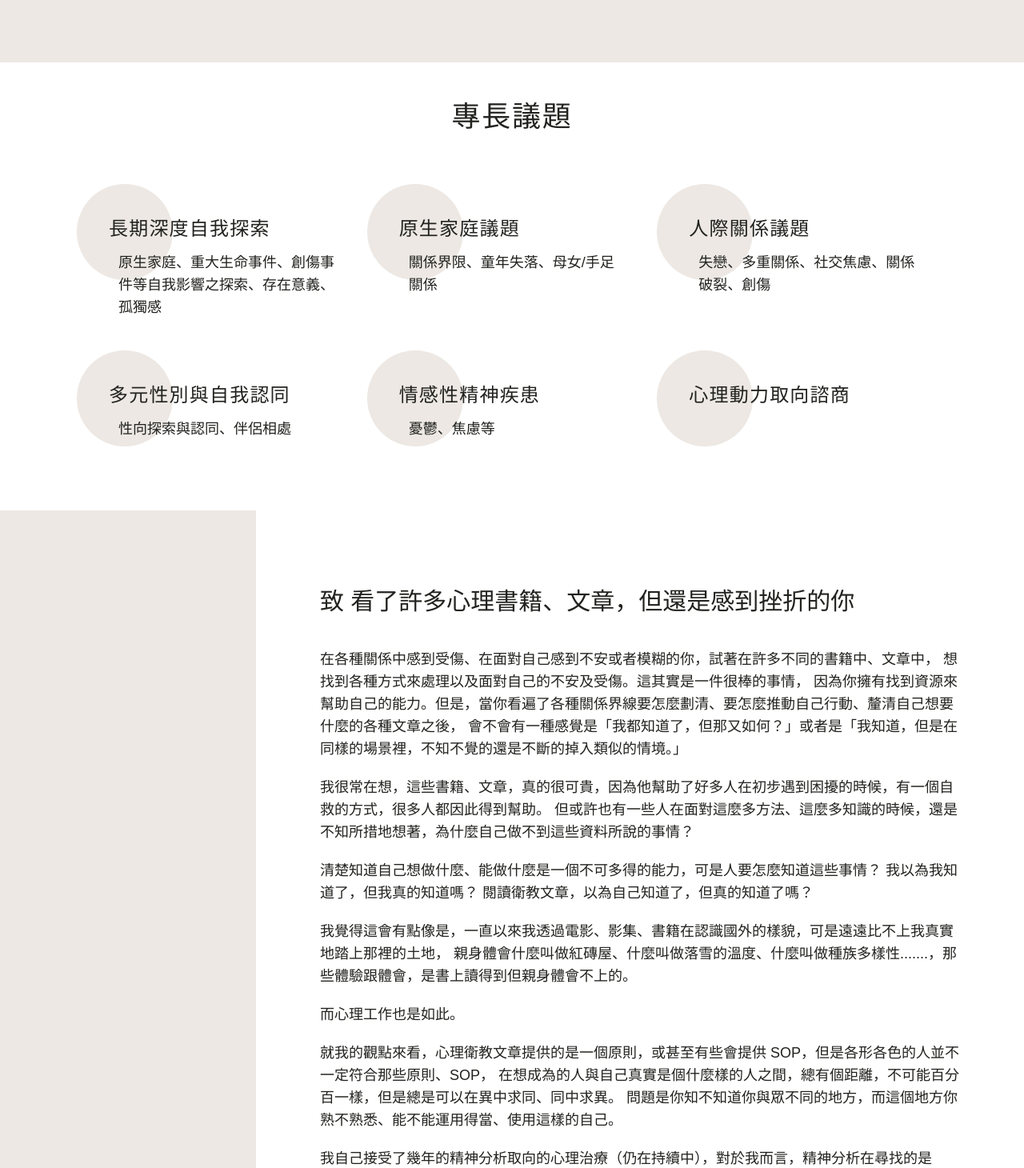
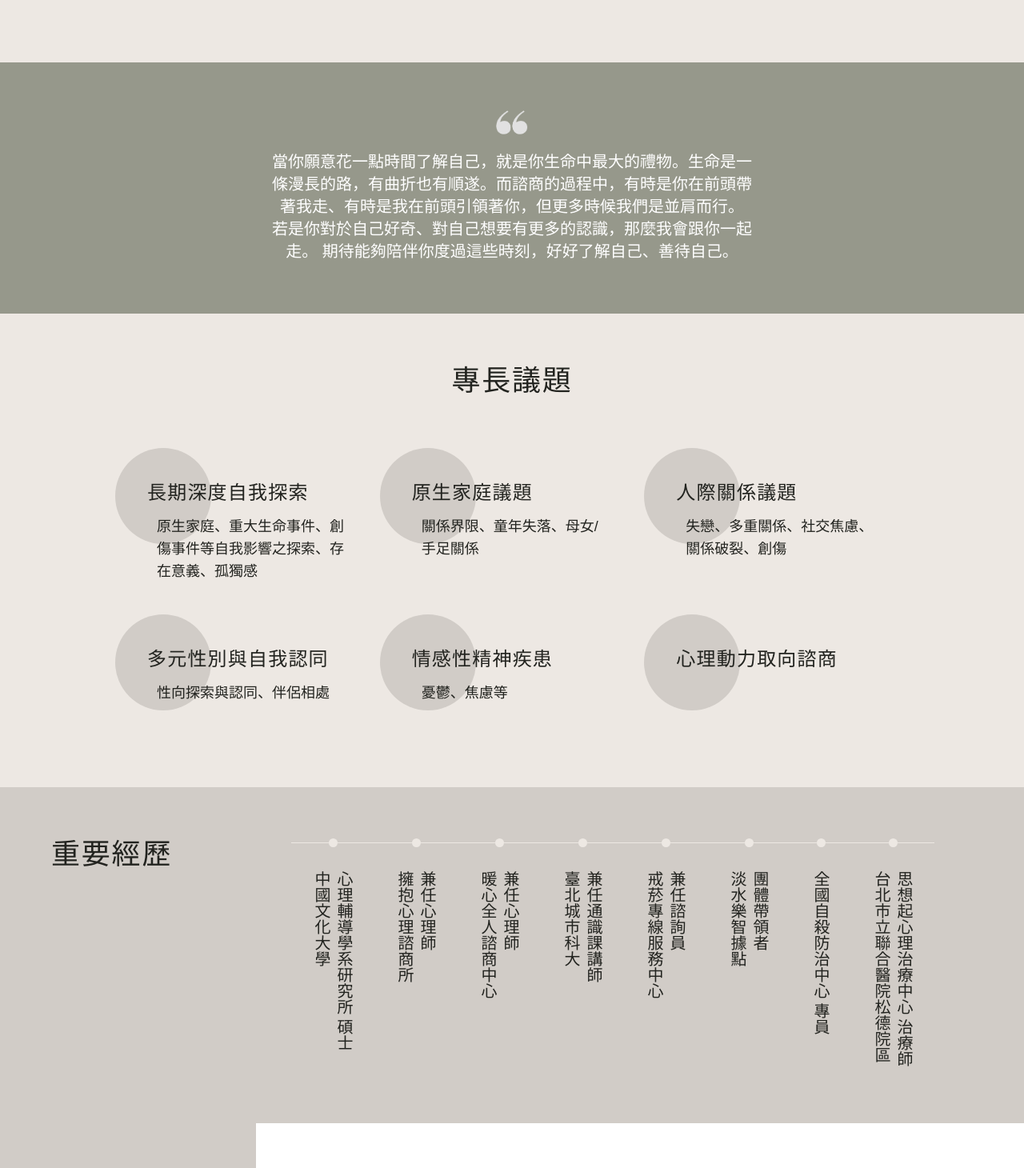
Before and after one commit to harperHo/YinChuPsychologist, a Next.js app: page / in a window 1280 px wide. Shown: the part 690-2150 px from the top of the page at 80% size. Built offline with nearby package versions, Linux system fonts and the light colour scheme; a web font is replaced by a local one.

Commit message:
feat: quotes and experiences

```diff
--- a/app/page.tsx
+++ b/app/page.tsx
@@ -7,6 +7,7 @@ import About from "./sections/About";
 import Specialties from "./sections/Specialties";
 import Experiences from "./sections/Experiences";
 import Preface from "./sections/Preface";
+import Article from "./sections/Article";
 
 export default function Page() {
   return (
@@ -16,15 +17,18 @@ export default function Page() {
         <Section id="about">
           <About />
         </Section>
+        <Section id="preface">
+          <Preface />
+        </Section>
         <Section id="specialties">
           <Specialties />
         </Section>
-        <Section id="preface">
-          <Preface />
+        <Section id="experiences">
+          <Experiences />
         </Section>
-        {/* <Section id="experiences">
-          <Experiences />
-        </Section> */}
+        <Section id="article">
+          <Article />
+        </Section>
       </Content>
     </>
   );
--- /dev/null
+++ b/app/sections/Article.tsx
@@ -0,0 +1,53 @@
+import React from "react";
+
+const Article: React.FC = () => {
+  return (
+    <div className="flex items-center mt-[-80px]">
+      <div className="w-0 md:w-1/4"></div>
+      <div className="px-8 py-10 bg-white child:mb-5 font-gen-wan-min text-lg md:px-20 md:py-24 md:w-3/4">
+        <p className="text-3xl !mb-10">
+          致 看了許多心理書籍、文章，但還是感到挫折的你
+        </p>
+        <p>
+          在各種關係中感到受傷、在面對自己感到不安或者模糊的你，試著在許多不同的書籍中、文章中，
+          想找到各種方式來處理以及面對自己的不安及受傷。這其實是一件很棒的事情，
+          因為你擁有找到資源來幫助自己的能力。但是，當你看遍了各種關係界線要怎麼劃清、要怎麼推動自己行動、釐清自己想要什麼的各種文章之後，
+          會不會有一種感覺是「我都知道了，但那又如何？」或者是「我知道，但是在同樣的場景裡，不知不覺的還是不斷的掉入類似的情境。」
+        </p>
+        <p>
+          我很常在想，這些書籍、文章，真的很可貴，因為他幫助了好多人在初步遇到困擾的時候，有一個自救的方式，很多人都因此得到幫助。
+          但或許也有一些人在面對這麼多方法、這麼多知識的時候，還是不知所措地想著，為什麼自己做不到這些資料所說的事情？
+        </p>
+        <p>
+          清楚知道自己想做什麼、能做什麼是一個不可多得的能力，可是人要怎麼知道這些事情？
+          我以為我知道了，但我真的知道嗎？
+          閱讀衛教文章，以為自己知道了，但真的知道了嗎？
+        </p>
+        <p>
+          我覺得這會有點像是，一直以來我透過電影、影集、書籍在認識國外的樣貌，可是遠遠比不上我真實地踏上那裡的土地，
+          親身體會什麼叫做紅磚屋、什麼叫做落雪的溫度、什麼叫做種族多樣性.......，那些體驗跟體會，是書上讀得到但親身體會不上的。
+        </p>
+        <p>而心理工作也是如此。</p>
+        <p>
+          就我的觀點來看，心理衛教文章提供的是一個原則，或甚至有些會提供
+          SOP，但是各形各色的人並不一定符合那些原則、SOP，
+          在想成為的人與自己真實是個什麼樣的人之間，總有個距離，不可能百分百一樣，但是總是可以在異中求同、同中求異。
+          問題是你知不知道你與眾不同的地方，而這個地方你熟不熟悉、能不能運用得當、使用這樣的自己。
+        </p>
+        <p>
+          我自己接受了幾年的精神分析取向的心理治療（仍在持續中），對於我而言，精神分析在尋找的是「真相」，對於自己的「真實」，
+          如何踏實的理解且接受「真實的自己」。當然看清楚自己的面貌有時候是更為恐懼且不安的，發現自己並非想像中的那樣是那麼的赤裸或者是難堪，
+          但是眼前（或是躺椅之後）專業治療者的陪伴，細細釐清哪些是他人的部分、哪些是屬於自己的部分，也釐清那些困難與恐懼是來自於現實還是想像。
+          當這些部分有充分的時間探索的時候，會對自己的輪廓越來越清晰。
+        </p>
+        <p>
+          而心理諮商/治療/分析，就是在協助你進入這個屬於你自己，獨一無二的自我裡頭，找到屬於你對你自己的知識。
+          我一直很在乎真實，或許是溫尼考特所說的真我，心理工作是貼近真實、而非打造一個理想但不真實的自我
+          （而我們很多時候在這個世界上不就已經在扮演出一個「非我」的角色了嗎？）的過程，這不是讀書讀來的，這是進到治療室中體會到的。
+        </p>
+      </div>
+    </div>
+  );
+};
+
+export default Article;
--- a/app/sections/Experiences.tsx
+++ b/app/sections/Experiences.tsx
@@ -1,7 +1,58 @@
 import React from "react";
 
+const experiences = [
+  <div>
+    <div>中國文化大學</div>
+    <div>心理輔導學系研究所 碩士</div>
+  </div>,
+  <div>
+    <div>擁抱心理諮商所</div>
+    <div>兼任心理師</div>
+  </div>,
+  <div>
+    <div>暖心全人諮商中心</div>
+    <div>兼任心理師</div>
+  </div>,
+  <div>
+    <div>臺北城市科大</div>
+    <div>兼任通識課講師</div>
+  </div>,
+  <div>
+    <div>戒菸專線服務中心</div>
+    <div>兼任諮詢員</div>
+  </div>,
+  <div>
+    <div>淡水樂智據點</div>
+    <div>團體帶領者</div>
+  </div>,
+  <div>
+    <div>全國自殺防治中心 專員</div>
+  </div>,
+  <div>
+    <div>台北市立聯合醫院松德院區</div>
+    <div>思想起心理治療中心 治療師</div>
+  </div>,
+];
+
 const Experiences: React.FC = () => {
-  return <div>Experiences</div>;
+  return (
+    <div className="p-16 h-[500px] flex bg-primary-2 font-gen-wan-min overflow-hidden">
+      <div className="w-[300px]">
+        <h2 className="text-3xl tracking-wider md:text-4xl">重要經歷</h2>
+      </div>
+      <div className="flex-1 flex flex-col w-full [writing-mode:vertical-lr]">
+        {experiences.map((experience) => (
+          <div
+            className="px-6 flex items-center relative text-xl pt-[40px]
+            before:w-[11px] before:h-[11px] before:absolute before:bg-primary before:rounded-full before:top-0
+            after:w-full after:h-[1px] after:absolute after:bg-primary after:top-[5px]"
+          >
+            {experience}
+          </div>
+        ))}
+      </div>
+    </div>
+  );
 };
 
 export default Experiences;
--- a/app/sections/Preface.tsx
+++ b/app/sections/Preface.tsx
@@ -1,50 +1,20 @@
 import React from "react";
+import Image from "next/image";
 
 const Preface: React.FC = () => {
   return (
-    <div className="flex items-center">
-      <div className="w-0 md:w-1/4"></div>
-      <div className="px-8 py-10 bg-white child:mb-5 font-gen-wan-min text-lg md:px-20 md:py-24 md:w-3/4">
-        <p className="text-3xl !mb-10">
-          致 看了許多心理書籍、文章，但還是感到挫折的你
-        </p>
-        <p>
-          在各種關係中感到受傷、在面對自己感到不安或者模糊的你，試著在許多不同的書籍中、文章中，
-          想找到各種方式來處理以及面對自己的不安及受傷。這其實是一件很棒的事情，
-          因為你擁有找到資源來幫助自己的能力。但是，當你看遍了各種關係界線要怎麼劃清、要怎麼推動自己行動、釐清自己想要什麼的各種文章之後，
-          會不會有一種感覺是「我都知道了，但那又如何？」或者是「我知道，但是在同樣的場景裡，不知不覺的還是不斷的掉入類似的情境。」
-        </p>
-        <p>
-          我很常在想，這些書籍、文章，真的很可貴，因為他幫助了好多人在初步遇到困擾的時候，有一個自救的方式，很多人都因此得到幫助。
-          但或許也有一些人在面對這麼多方法、這麼多知識的時候，還是不知所措地想著，為什麼自己做不到這些資料所說的事情？
-        </p>
-        <p>
-          清楚知道自己想做什麼、能做什麼是一個不可多得的能力，可是人要怎麼知道這些事情？
-          我以為我知道了，但我真的知道嗎？
-          閱讀衛教文章，以為自己知道了，但真的知道了嗎？
-        </p>
-        <p>
-          我覺得這會有點像是，一直以來我透過電影、影集、書籍在認識國外的樣貌，可是遠遠比不上我真實地踏上那裡的土地，
-          親身體會什麼叫做紅磚屋、什麼叫做落雪的溫度、什麼叫做種族多樣性.......，那些體驗跟體會，是書上讀得到但親身體會不上的。
-        </p>
-        <p>而心理工作也是如此。</p>
-        <p>
-          就我的觀點來看，心理衛教文章提供的是一個原則，或甚至有些會提供
-          SOP，但是各形各色的人並不一定符合那些原則、SOP，
-          在想成為的人與自己真實是個什麼樣的人之間，總有個距離，不可能百分百一樣，但是總是可以在異中求同、同中求異。
-          問題是你知不知道你與眾不同的地方，而這個地方你熟不熟悉、能不能運用得當、使用這樣的自己。
-        </p>
-        <p>
-          我自己接受了幾年的精神分析取向的心理治療（仍在持續中），對於我而言，精神分析在尋找的是「真相」，對於自己的「真實」，
-          如何踏實的理解且接受「真實的自己」。當然看清楚自己的面貌有時候是更為恐懼且不安的，發現自己並非想像中的那樣是那麼的赤裸或者是難堪，
-          但是眼前（或是躺椅之後）專業治療者的陪伴，細細釐清哪些是他人的部分、哪些是屬於自己的部分，也釐清那些困難與恐懼是來自於現實還是想像。
-          當這些部分有充分的時間探索的時候，會對自己的輪廓越來越清晰。
-        </p>
-        <p>
-          而心理諮商/治療/分析，就是在協助你進入這個屬於你自己，獨一無二的自我裡頭，找到屬於你對你自己的知識。
-          我一直很在乎真實，或許是溫尼考特所說的真我，心理工作是貼近真實、而非打造一個理想但不真實的自我
-          （而我們很多時候在這個世界上不就已經在扮演出一個「非我」的角色了嗎？）的過程，這不是讀書讀來的，這是進到治療室中體會到的。
-        </p>
+    <div className="p-10 mb-16 flex justify-center bg-[#96988B] md:pt-14 md:pb-16 ">
+      <div className="flex flex-col items-center font-gen-wan-min text-white text-center md:w-1/2 md:text-xl">
+        <Image
+          src="/quotes.png"
+          width={50}
+          height={50}
+          alt="Picture of the author"
+          className="mb-4"
+        />
+        當你願意花一點時間了解自己，就是你生命中最大的禮物。生命是一條漫長的路，有曲折也有順遂。而諮商的過程中，有時是你在前頭帶著我走、有時是我在前頭引領著你，但更多時候我們是並肩而行。
+        若是你對於自己好奇、對自己想要有更多的認識，那麼我會跟你一起走。
+        期待能夠陪伴你度過這些時刻，好好了解自己、善待自己。
       </div>
     </div>
   );
--- a/app/sections/Specialties.tsx
+++ b/app/sections/Specialties.tsx
@@ -28,15 +28,17 @@ export const specialities = [
 
 const Specialties: React.FC = () => {
   return (
-    <div className="flex flex-col items-center py-12 bg-white">
-      <h2 className="text-4xl tracking-wider">專長議題</h2>
-      <div className="grid grid-cols-3 w-full px-24 mt-16 font-gen-wan-min">
+    <div className="mx-10 flex flex-col items-center font-gen-wan-min md:mx-36">
+      <h2 className="text-3xl tracking-wider md:text-4xl">專長議題</h2>
+      <div className="grid grid-cols-1 my-10 w-full md:my-16 md:grid-cols-3">
         {specialities.map(({ title, desc }) => (
-          <div key={title} className="p-10 relative">
-            <div className="w-[120px] h-[120px] absolute rounded-full bg-primary z-0 top-0 left-0" />
+          <div key={title} className="p-7 pr-0 relative md:p-10 md:pr-10">
+            <div className="w-[80px] h-[80px] absolute rounded-full bg-primary-2 z-0 top-0 left-0 md:w-[120px] md:h-[120px]" />
             <div className="z-10 relative">
-              <h3 className="text-2xl font-thin tracking-wider">{title}</h3>
-              <p className="mt-3 ml-3 text-lg font-thin">{desc}</p>
+              <h3 className="text-xl font-thin tracking-wider md:text-2xl">
+                {title}
+              </h3>
+              <p className="mt-3 ml-3 font-thin md:text-lg">{desc}</p>
             </div>
           </div>
         ))}
```
Also changed, not shown: public/quotes.png (added).
